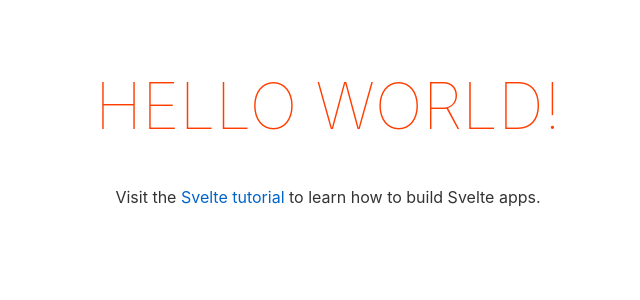
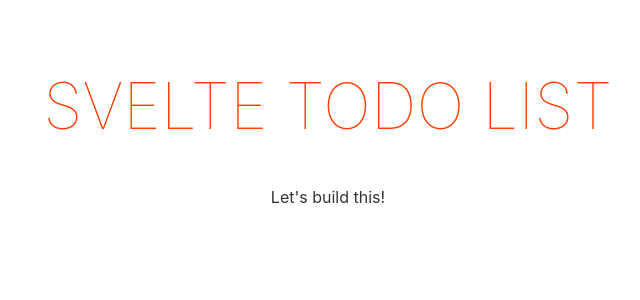
Before and after one commit to alximbot/learn-svelte, a Svelte app: page / in a window 1280 px wide. Shown: the top 300 px of the page, without its empty margins (312-952 px from the left). Built offline with nearby package versions, Linux system fonts and the light colour scheme.

Commit message:
1. Add Title

```diff
--- a/src/App.svelte
+++ b/src/App.svelte
@@ -1,10 +1,9 @@
 <script lang="ts">
-	export let name: string;
 </script>
 
 <main>
-	<h1>Hello {name}!</h1>
-	<p>Visit the <a href="https://svelte.dev/tutorial">Svelte tutorial</a> to learn how to build Svelte apps.</p>
+	<h1>Svelte TODO List</h1>
+	<p>Let's build this!</p>
 </main>
 
 <style>
--- a/src/main.ts
+++ b/src/main.ts
@@ -1,10 +1,7 @@
-import App from './App.svelte';
+import App from "./App.svelte";
 
 const app = new App({
-	target: document.body,
-	props: {
-		name: 'world'
-	}
+  target: document.body,
 });
 
 export default app;
```
